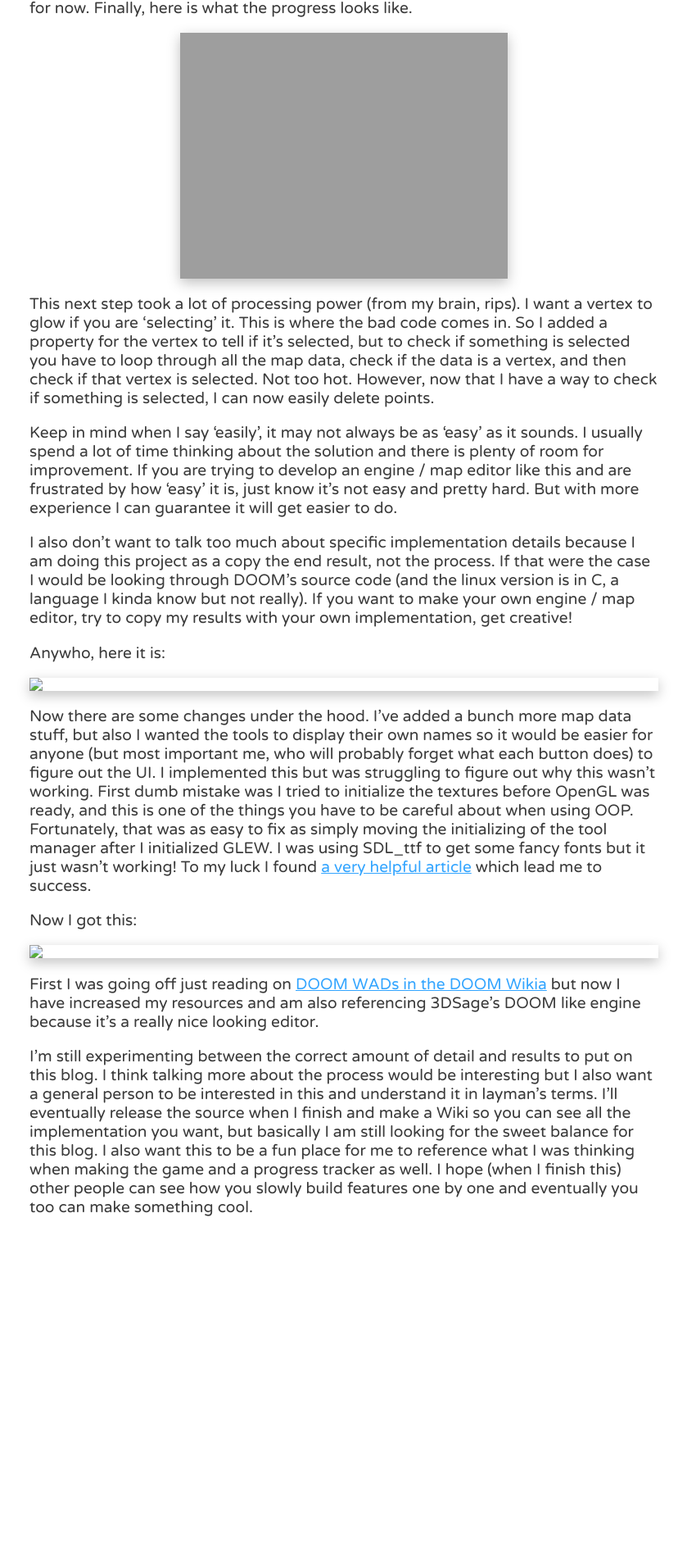
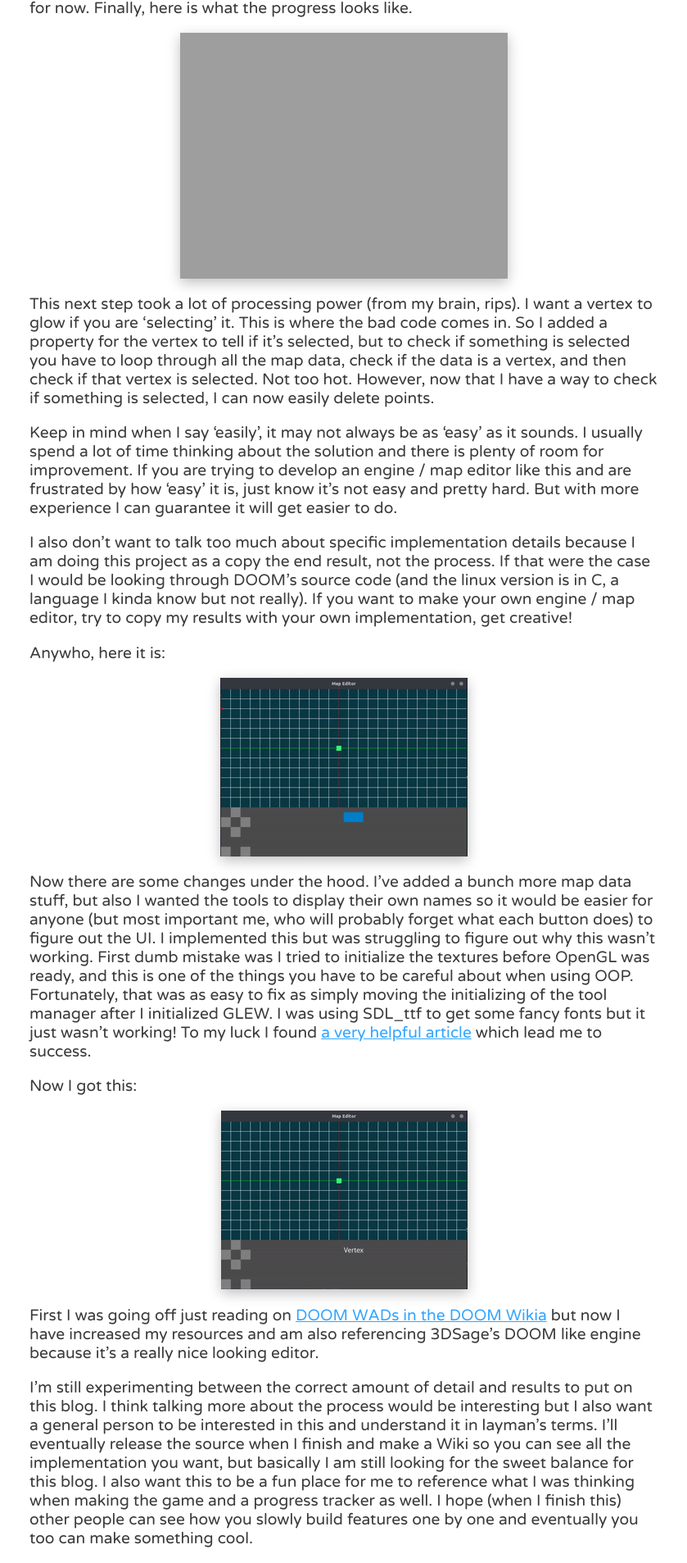
Before and after one commit to MisterMjir/mistermjir.github.io, a Jekyll site: the page built from _posts/2020-07-11-smae-dev-log-3.md, in a window 1280 px wide. Shown: the part 1190-3097 px from the top of the page at 82% size, without its empty margins (220-1059 px from the left). Built offline with Jekyll 4.4.1, drawn with Linux system fonts in a browser that asks for light colours; before the commit the page ends 2693 px from its top, so only the background shows below that.

Commit message:
Whoops, wrong image location

```diff
--- a/_posts/2020-07-11-smae-dev-log-3.md
+++ b/_posts/2020-07-11-smae-dev-log-3.md
@@ -16,7 +16,7 @@ So first I did the color changing, not too hard. I thought. Somehow I was gettin
 buttons are pretty much deprecated now that you can use the mouse to control. It's so much easier to move the screen
 and zoom in and out with the mouse.
 
-<img src="https://mistermjir.github.io/assets/smae_dev_log_3_1.gif">
+<img src="https://mistermjir.github.io/assets/images/smae_dev_log_3_1.gif">
 
 Next I started working on adding the tools. You can already see the button in the image above but as it is there it's just
 a visual thing. I created a toolmanager which does most of the heavy lifting for the tools and got it to select and deselect
@@ -31,7 +31,7 @@ pretty easily, but it wasn't showing up in the right place. Removing the view of
 problem is now the zoom doesn't zoom in towards the center of the screen. I'm actually not gonna deal with problem for now.
 Finally, here is what the progress looks like.
 
-<img src="https://mistermjir.github.io/assets/smae_dev_log_3_2.gif">
+<img src="https://mistermjir.github.io/assets/images/smae_dev_log_3_2.gif">
 
 This next step took a lot of processing power (from my brain, rips). I want a vertex to glow if you are 'selecting' it. This
 is where the bad code comes in. So I added a property for the vertex to tell if it's selected, but to check if something is
@@ -50,7 +50,7 @@ get creative!
 
 Anywho, here it is:
 
-<img src="https://mistermjir.github.io/assets/smae_dev_log_3_3.gif">
+<img src="https://mistermjir.github.io/assets/images/smae_dev_log_3_3.gif">
 
 Now there are some changes under the hood. I've added a bunch more map data stuff, but also I wanted the tools to display their own
 names so it would be easier for anyone (but most important me, who will probably forget what each button does) to figure out the UI.
@@ -61,7 +61,7 @@ fonts but it just wasn't working! To my luck I found [a very helpful article](ht
 
 Now I got this:
 
-<img src="https://mistermjir.github.io/assets/smae_dev_log_3_4.gif">
+<img src="https://mistermjir.github.io/assets/images/smae_dev_log_3_4.gif">
 
 First I was going off just reading on [DOOM WADs in the DOOM Wikia](https://doom.fandom.com/wiki/WAD) but now I have increased my
 resources and am also referencing 3DSage's DOOM like engine because it's a really nice looking editor.
```
